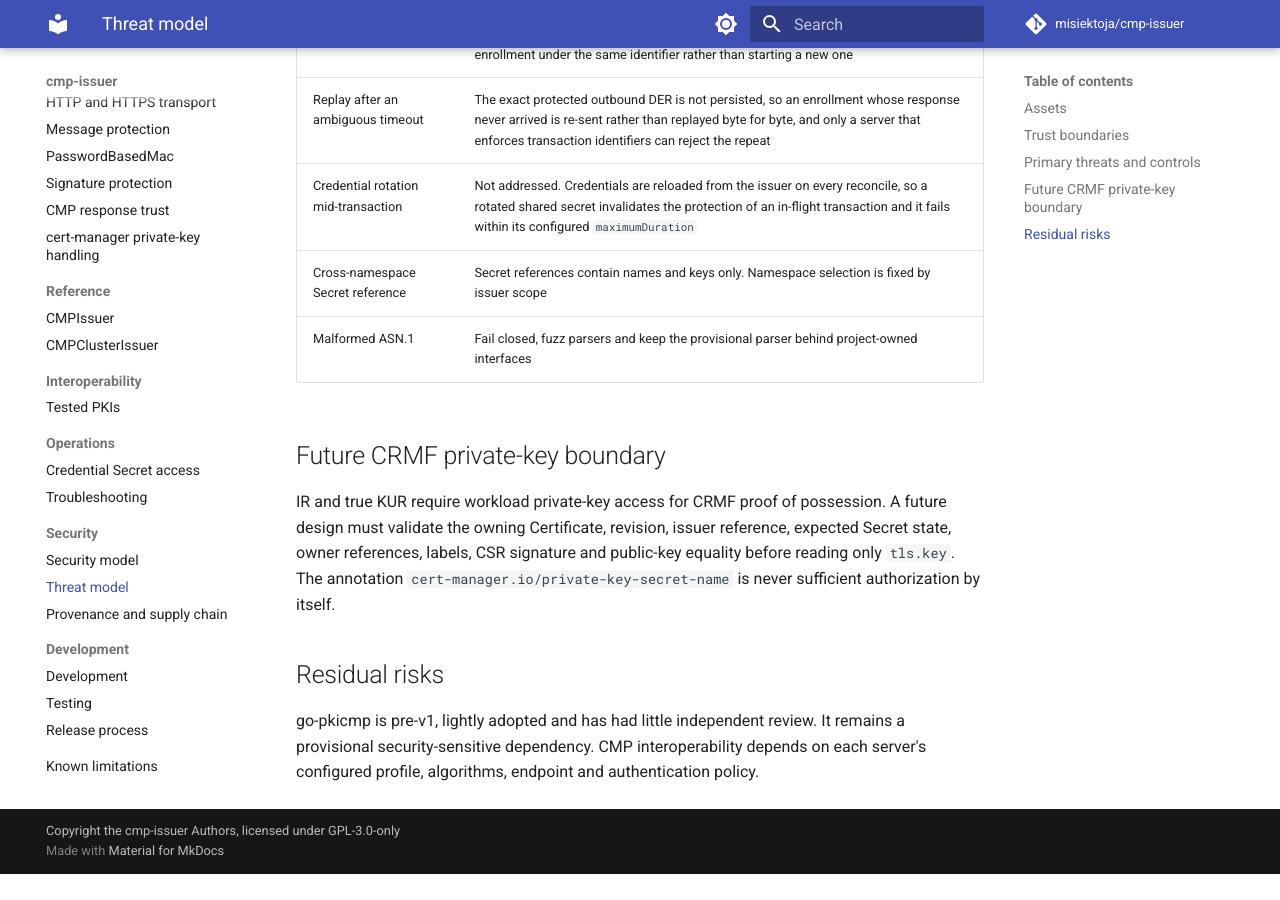
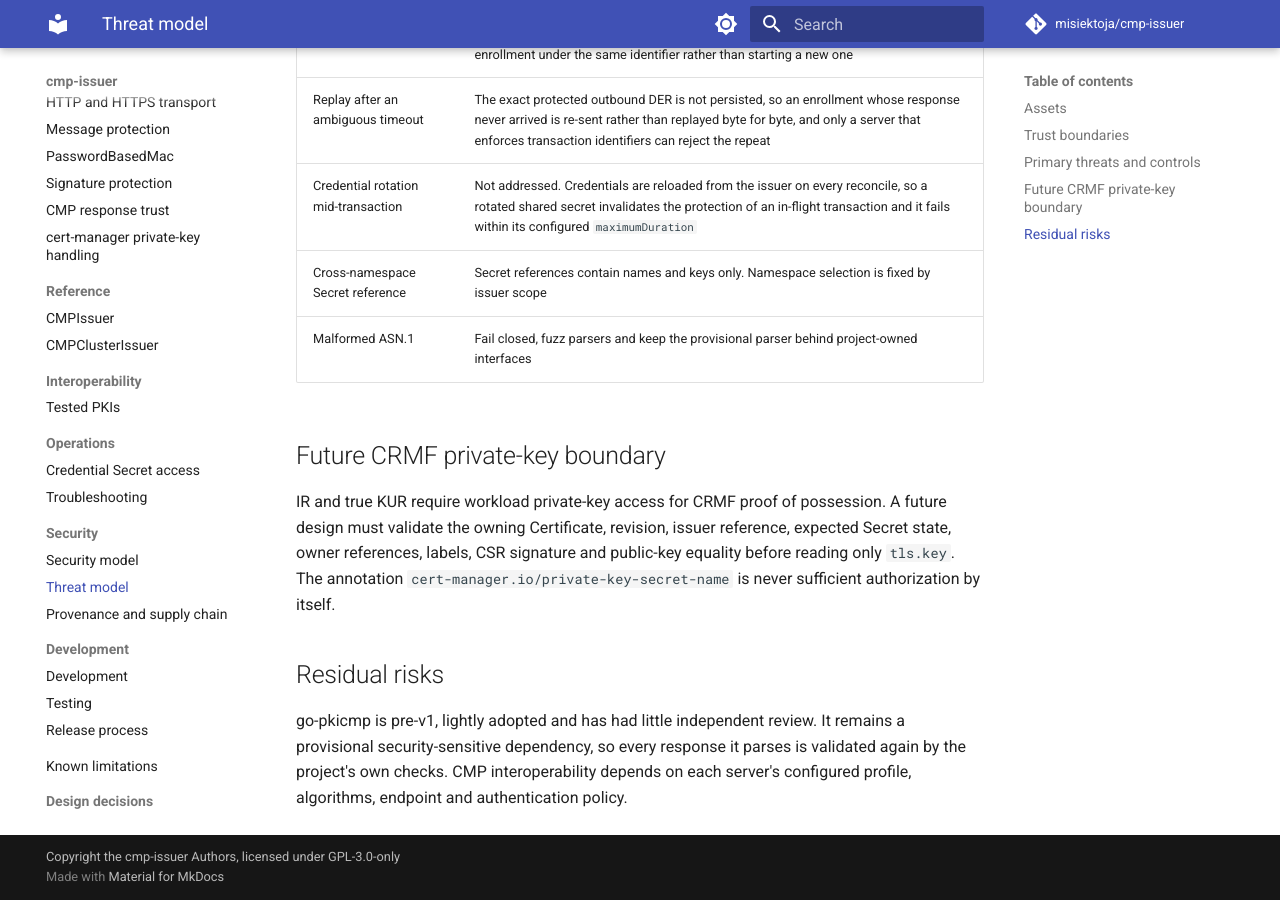
Before and after one commit to misiektoja/cmp-issuer, an MkDocs documentation site: the page built from docs/security/threat-model.md, in a window 1280 px wide and 900 px high, scrolled down 1354 px. Built offline with MkDocs 1.6.1 and Material for MkDocs 9.7.7, drawn with Linux system fonts in a browser that asks for light colours; comment, search, counter and statistics services are not loaded; before the commit the page ends 2228 px from its top, so only the background shows below that.

Commit message:
docs(security): restate the residual dependency risk

```diff
--- a/docs/security/threat-model.md
+++ b/docs/security/threat-model.md
@@ -37,4 +37,4 @@
 
 ## Residual risks
 
-go-pkicmp is pre-v1, lightly adopted and has had little independent review. It remains a provisional security-sensitive dependency. CMP interoperability depends on each server's configured profile, algorithms, endpoint and authentication policy.
+go-pkicmp is pre-v1, lightly adopted and has had little independent review. It remains a provisional security-sensitive dependency, so every response it parses is validated again by the project's own checks. CMP interoperability depends on each server's configured profile, algorithms, endpoint and authentication policy.
```
